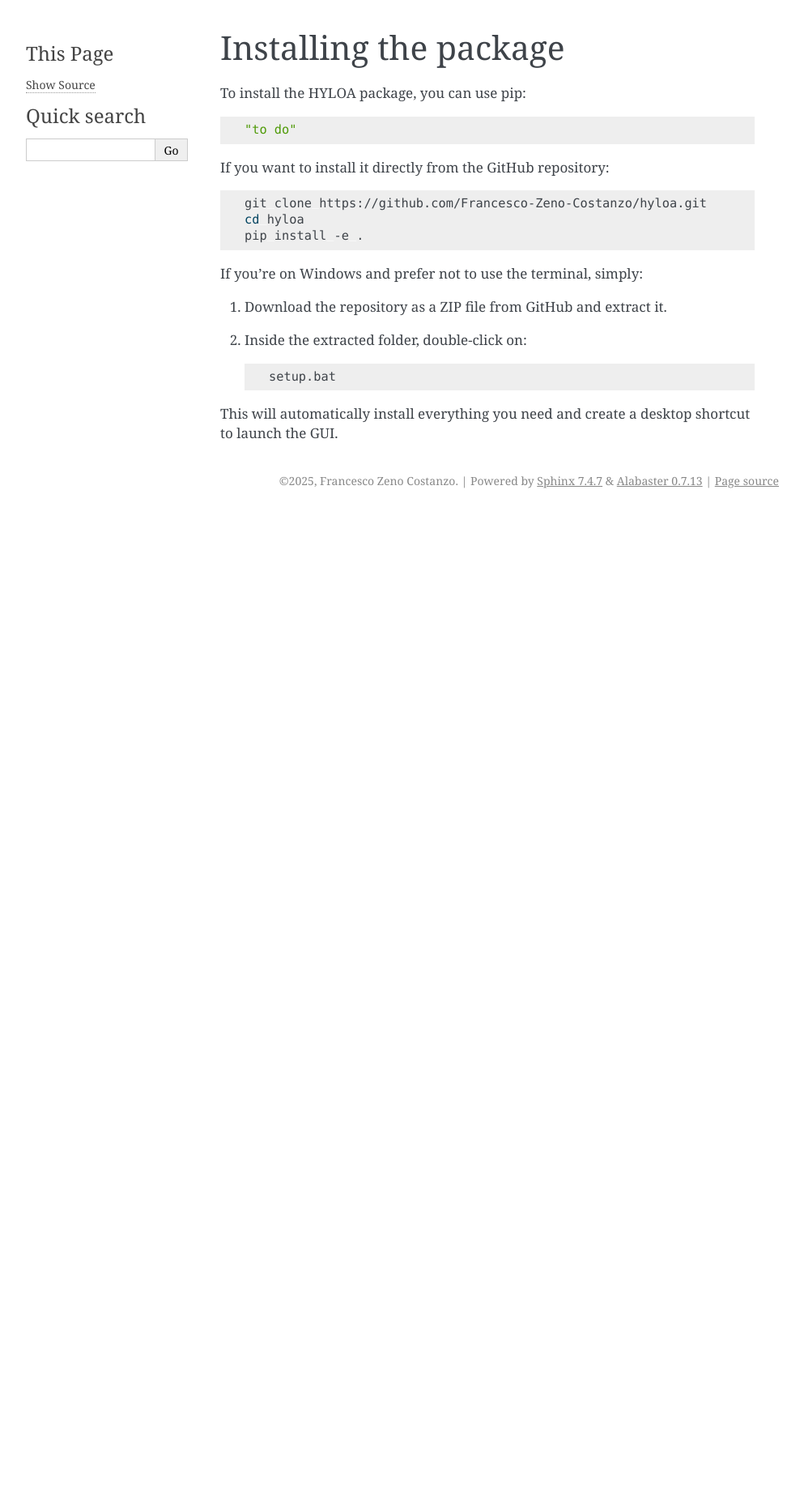
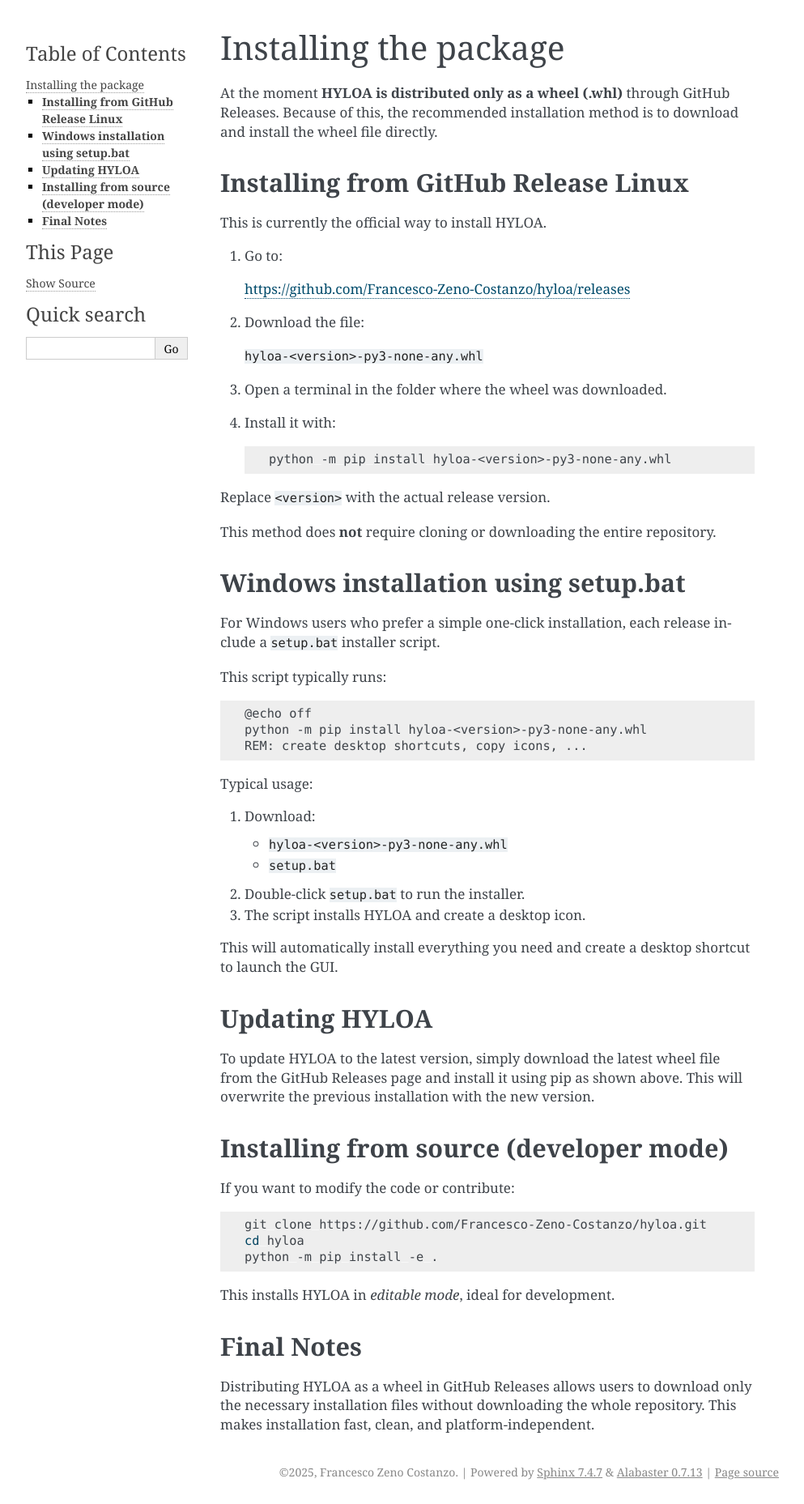
Before and after one commit to Francesco-Zeno-Costanzo/hyloa, a Sphinx documentation site: the page built from docs/installation.rst, in a window 1280 px wide. Shown: the whole page at 81% size, without its empty margins (148-1141 px from the left). Built offline with Sphinx 7.4.7, drawn with Linux system fonts in a browser that asks for light colours; before the commit the page ends 900 px from its top, so only the background shows below that.

Commit message:
intallation and release

```diff
--- a/docs/installation.rst
+++ b/docs/installation.rst
@@ -2,27 +2,80 @@
 Installing the package
 ==============================
 
-To install the HYLOA package, you can use pip:
+At the moment **HYLOA is distributed only as a wheel (.whl)** through GitHub Releases.
+Because of this, the recommended installation method is to download and install the wheel file directly.
 
-.. code-block:: bash
 
-    "to do"
 
-If you want to install it directly from the GitHub repository:
+**Installing from GitHub Release Linux**
+--------------------------------------------
+This is currently the official way to install HYLOA.
+
+1. Go to:
+
+   https://github.com/Francesco-Zeno-Costanzo/hyloa/releases
+
+2. Download the file:
+
+   ``hyloa-<version>-py3-none-any.whl``
+
+3. Open a terminal in the folder where the wheel was downloaded.
+
+4. Install it with:
+
+   .. code-block:: bash
+
+       python -m pip install hyloa-<version>-py3-none-any.whl
+
+Replace ``<version>`` with the actual release version.
+
+This method does **not** require cloning or downloading the entire repository.
+
+**Windows installation using setup.bat**
+-------------------------------------------
+For Windows users who prefer a simple one-click installation, each release include a
+``setup.bat`` installer script.
+
+This script typically runs:
+
+.. code-block:: none
+
+    @echo off
+    python -m pip install hyloa-<version>-py3-none-any.whl
+    REM: create desktop shortcuts, copy icons, ...
+
+Typical usage:
+
+1. Download:
+
+   - ``hyloa-<version>-py3-none-any.whl``
+   - ``setup.bat``
+
+2. Double-click ``setup.bat``  to run the installer.
+
+3. The script installs HYLOA and create a desktop icon.
+
+This will automatically install everything you need and create a desktop shortcut to launch the GUI.
+
+**Updating HYLOA**
+---------------------
+To update HYLOA to the latest version, simply download the latest wheel file from the GitHub Releases page and install it using pip as shown above.
+This will overwrite the previous installation with the new version.
+
+**Installing from source (developer mode)**
+-----------------------------------------------
+If you want to modify the code or contribute:
 
 .. code-block:: bash
 
     git clone https://github.com/Francesco-Zeno-Costanzo/hyloa.git
     cd hyloa
-    pip install -e .
+    python -m pip install -e .
 
-If you're on Windows and prefer not to use the terminal, simply:
+This installs HYLOA in *editable mode*, ideal for development.
 
-1. Download the repository as a ZIP file from GitHub and extract it.
-2. Inside the extracted folder, double-click on:
 
-   .. code-block:: none
-
-      setup.bat
-
-This will automatically install everything you need and create a desktop shortcut to launch the GUI.
+**Final Notes**
+-----------------
+Distributing HYLOA as a wheel in GitHub Releases allows users to download only the necessary installation files without downloading the whole repository.
+This makes installation fast, clean, and platform-independent.
--- /dev/null
+++ b/docs/release_notes.rst
@@ -0,0 +1,8 @@
+=========================
+HYLOA Release Notes
+=========================
+
+
+Version 1.9.20 - 2025-11-15
+-----------------------------
+First release of the package to allow easy installation via the wheel file.
```
Also changed, not shown: docs/index.rst (+19 -12 lines).
